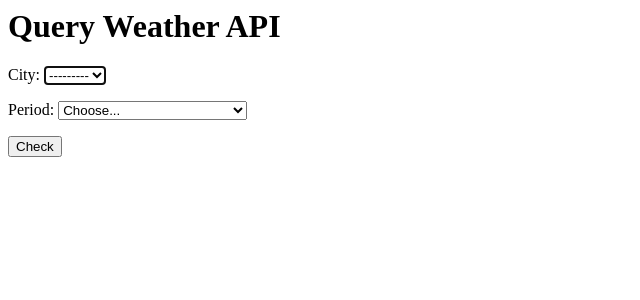
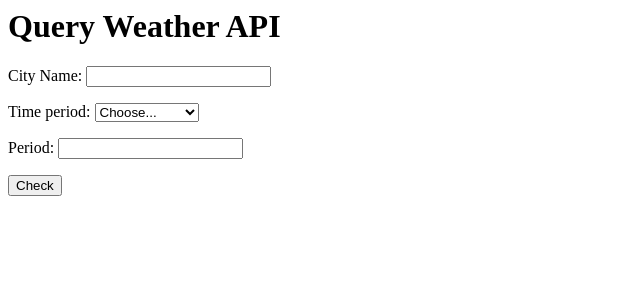
Before and after one commit to 3DBTec/weather_app, a Django app: page / in a window 1280 px wide. Shown: the top 300 px of the page, without its empty margins (0-640 px from the left). Run offline with Django 3.2, Linux system fonts and the light colour scheme; data comes from the database, SQL or seed files in the repository; some libraries are stand-ins or nearby versions.

Commit message:
Done: Add string location
Todo: Change Application to Restfull
Todo: Display Charts
Todo: Beautify with Crispy forms.py

```diff
--- a/API/open_weather_app.py
+++ b/API/open_weather_app.py
@@ -6,7 +6,7 @@ def get_current_weather_by_city_name(city_name):
 
     api_key = "f7c6ca0448a4bb6b626a01a57e60274e"
     base_url = "http://api.openweathermap.org/data/2.5/weather?"
-    complete_url = base_url + "appid=" + api_key + "&q=" + city_name + "&units=" + 'metric'
+    complete_url = f"{base_url}appid={api_key}&q={city_name}&units=metric"
 
     response = requests.get(complete_url)
     request = response.json()
@@ -33,7 +33,8 @@ def get_period_weather_by_city_name(city_name, period):
 
     api_key = "f7c6ca0448a4bb6b626a01a57e60274e"
     base_url = "http://api.openweathermap.org/data/2.5/forecast?"
-    complete_url = base_url + "appid=" + api_key + "&q=" + city_name + "&units=" + 'metric' + "&cnt=" + str(period)
+    complete_url = f"{base_url}appid={api_key}&q={city_name}&units=metric&cnt={period}"
+    # complete_url = base_url + "appid=" + api_key + "&q=" + city_name + "&units=" + 'metric' + "&cnt=" + period
 
     response = requests.get(complete_url)
     request = response.json()
--- a/apps/weather/forms.py
+++ b/apps/weather/forms.py
@@ -6,17 +6,19 @@ from apps.city.models                               import City
 TIME_PERIOD = (
     ('', 'Choose...'),
     ('today',   'Today'),
-    ('1_hour',  'Minute forecast for 1 Hour'),
-    ('2_days',  'Hourls forecast for 48 Hours'),
-    ('7_days',  '7 Day Forecast'),
-    ('5_past',  '5 Past Days')
+    ('period',  'Number Days')
 )
 
 
 class WeatherSelectForm(forms.Form):
-    city_name       = forms.ModelChoiceField(label='City',
-                                        queryset=City.objects.all(), to_field_name="city_name",
-                                        widget=forms.Select(attrs={'autofocus': True, 'cols': '10'})
-                                        )
+    # city            = forms.ModelChoiceField(label='City', queryset=City.objects.all(), to_field_name="city_name", blank=True,
+    #                                          widget=forms.Select(attrs={'autofocus': True, 'cols': '10'})
+    #                                     )    # city            = forms.ModelChoiceField(label='City', queryset=City.objects.all(), to_field_name="city_name", blank=True,
+    #                                          widget=forms.Select(attrs={'autofocus': True, 'cols': '10'})
+    #                                     )
 
-    period          = forms.ChoiceField(choices=TIME_PERIOD)
+    city_name       = forms.CharField(label='City Name', max_length=200)
+
+    time_period     = forms.ChoiceField(choices=TIME_PERIOD)
+
+    period          = forms.IntegerField(label="Period", widget=forms.NumberInput(attrs={'max': 20}))
--- a/apps/weather/views.py
+++ b/apps/weather/views.py
@@ -154,15 +154,17 @@ class WeatherSearchView(View):
 
             form = WeatherSelectForm(request.GET or None)
 
+            # city        = form.data['city']
             city_name   = form.data['city_name']
+            time_period = form.data['time_period']
             period      = form.data['period']
 
-            if period == 'today':
+            if time_period == 'today':
                 results     = open_weather_app.get_current_weather_by_city_name(city_name)
 
-            elif period == '7_days':
-                results     = open_weather_app.get_period_weather_by_city_name(city_name, 20)
+            elif time_period == 'period':
+                results     = open_weather_app.get_period_weather_by_city_name(city_name, period)
 
-            context     = {'form': form, 'city_name': city_name, 'results': results, 'period': period}
+            context     = {'form': form, 'city_name': city_name, 'results': results, 'time_period': time_period, 'period': period}
 
             return render(request, template_name=self.template_results, context=context)
```
Also changed, not shown: templates/weather/weather_results.html (+5 -3 lines).
